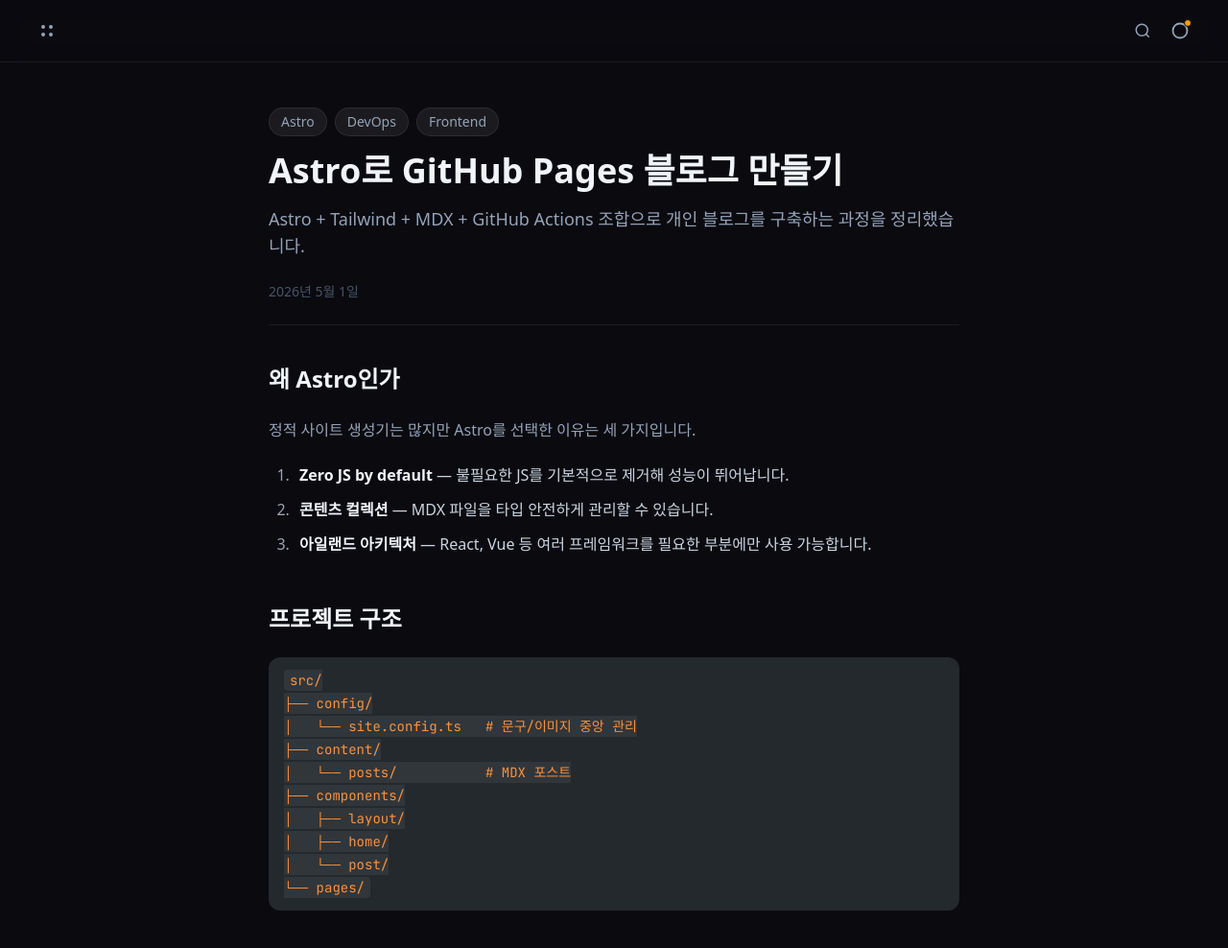
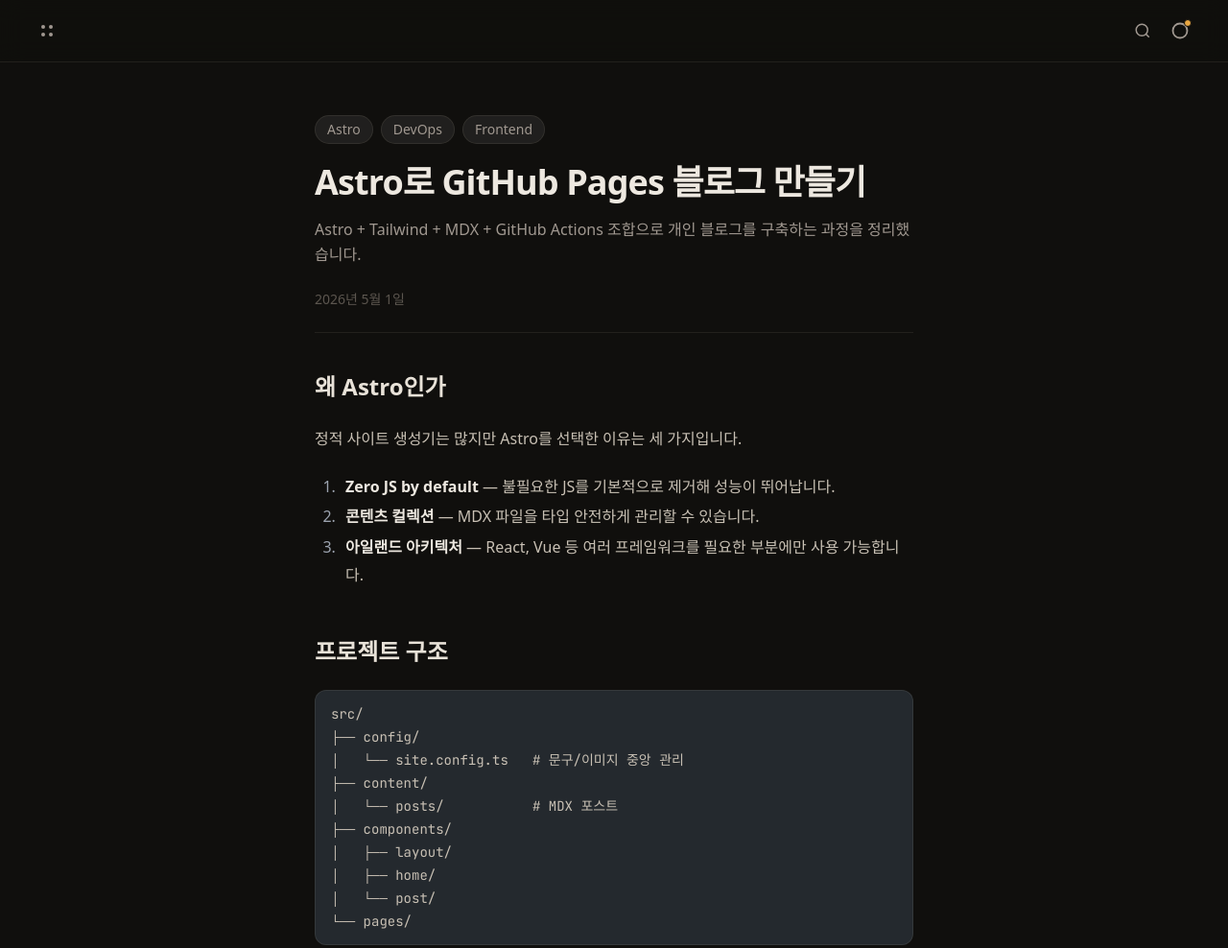
Before and after one commit to Ash-World/ash-world, an Astro site: page /ash-world/posts/astro-blog-setup in a window 1280 px wide. Shown: the top 988 px of the page at 96% size. Built offline with nearby package versions, Linux system fonts and the light colour scheme; Astro itself is replaced by a stand-in of ours; code samples lack their colours; a web font is replaced by a local one.

Commit message:
fix: theme

```diff
--- a/src/pages/posts/[slug].astro
+++ b/src/pages/posts/[slug].astro
@@ -22,20 +22,20 @@ const formattedDate = post.data.publishDate.toLocaleDateString('ko-KR', {
 ---
 
 <BaseLayout title={post.data.title} description={post.data.description}>
-  <article class="max-w-3xl mx-auto px-6 py-12">
+  <article class="max-w-2xl mx-auto px-6 py-14">
     <!-- 헤더 -->
     <header class="mb-10">
-      <div class="flex flex-wrap gap-2 mb-4">
+      <div class="flex flex-wrap gap-2 mb-5">
         {post.data.tags.map((tag) => (
           <TagPill tag={tag} href={`${base}tags/${tag}`} />
         ))}
       </div>
 
-      <h1 class="text-3xl sm:text-4xl font-bold text-text-primary leading-tight mb-4">
+      <h1 class="text-3xl sm:text-4xl font-bold text-text-primary leading-snug mb-4 tracking-tight">
         {post.data.title}
       </h1>
 
-      <p class="text-text-secondary text-lg mb-6">{post.data.description}</p>
+      <p class="text-text-secondary text-base leading-relaxed mb-6">{post.data.description}</p>
 
       <div class="flex items-center gap-4 text-text-muted text-sm border-b border-border-subtle pb-6">
         <time datetime={post.data.publishDate.toISOString()}>{formattedDate}</time>
@@ -59,21 +59,16 @@ const formattedDate = post.data.publishDate.toLocaleDateString('ko-KR', {
 
     <!-- 본문 -->
     <div class="prose prose-invert max-w-none
-      prose-headings:text-text-primary
-      prose-p:text-text-secondary prose-p:leading-relaxed
-      prose-a:text-accent-amber prose-a:no-underline hover:prose-a:underline
-      prose-strong:text-text-primary
-      prose-code:text-accent-warm prose-code:bg-white/[0.06] prose-code:px-1.5 prose-code:py-0.5 prose-code:rounded
-      prose-pre:rounded-xl prose-pre:my-6
-      prose-blockquote:border-accent-amber/40 prose-blockquote:text-text-secondary
-      prose-hr:border-border-subtle
-      prose-img:rounded-xl
+      prose-img:rounded-xl prose-img:shadow-lg
+      prose-pre:rounded-xl prose-pre:my-6 prose-pre:border prose-pre:border-border-subtle
+      prose-table:text-sm
+      prose-li:my-0.5
     ">
       <Content />
     </div>
 
     <!-- 푸터 네비게이션 -->
-    <div class="mt-12 pt-8 border-t border-border-subtle">
+    <div class="mt-14 pt-8 border-t border-border-subtle">
       <a
         href={`${base}posts`}
         class="text-text-secondary hover:text-accent-amber transition-colors duration-200 text-sm"
--- a/src/styles/global.css
+++ b/src/styles/global.css
@@ -56,14 +56,10 @@
 /* site.config.ts의 hero.backgroundImage에 이미지 경로를 지정하면 이 CSS는 무시됩니다 */
 .hero-gradient {
   background:
-    /* 하늘 */
-    radial-gradient(ellipse 120% 60% at 65% 20%, #c2410c 0%, #92400e 30%, #1c1917 60%, #0a0a0f 100%),
-    /* 구름 하이라이트 */
-    radial-gradient(ellipse 60% 40% at 70% 15%, #fb923c88 0%, transparent 60%),
-    /* 지평선 warm glow */
-    radial-gradient(ellipse 100% 30% at 50% 55%, #78350f44 0%, transparent 70%),
-    /* 대지 */
-    linear-gradient(to top, #0a0a0f 0%, #1c1917 35%, transparent 55%);
+    radial-gradient(ellipse 120% 60% at 65% 20%, #b83a0a 0%, #7c3208 30%, #1a1410 60%, #100f0d 100%),
+    radial-gradient(ellipse 60% 40% at 70% 15%, #e07b3a66 0%, transparent 60%),
+    radial-gradient(ellipse 100% 30% at 50% 55%, #6b2d0a33 0%, transparent 70%),
+    linear-gradient(to top, #100f0d 0%, #1a1410 35%, transparent 55%);
 }
 
 @layer components {
--- a/tailwind.config.mjs
+++ b/tailwind.config.mjs
@@ -5,23 +5,24 @@ export default {
     extend: {
       colors: {
         bg: {
-          primary: '#0a0a0f',
-          secondary: '#0d1117',
-          card: 'rgba(255,255,255,0.04)',
+          primary: '#100f0d',
+          secondary: '#161412',
+          card: 'rgba(255,248,235,0.04)',
+          article: 'rgba(255,248,235,0.025)',
         },
         accent: {
-          amber: '#f59e0b',
-          gold: '#d97706',
-          warm: '#fb923c',
+          amber: '#e8a742',
+          gold: '#c98a2a',
+          warm: '#e07b3a',
         },
         text: {
-          primary: '#f1f5f9',
-          secondary: '#94a3b8',
-          muted: '#475569',
+          primary: '#ede8e0',
+          secondary: '#a09890',
+          muted: '#5c564f',
         },
         border: {
-          subtle: 'rgba(255,255,255,0.08)',
-          hover: 'rgba(255,255,255,0.16)',
+          subtle: 'rgba(255,240,210,0.08)',
+          hover: 'rgba(255,240,210,0.15)',
         },
       },
       fontFamily: {
@@ -33,19 +34,57 @@ export default {
       },
       backgroundImage: {
         'gradient-radial': 'radial-gradient(var(--tw-gradient-stops))',
-        'gradient-amber': 'linear-gradient(135deg, #f59e0b, #fb923c)',
+        'gradient-amber': 'linear-gradient(135deg, #e8a742, #e07b3a)',
       },
       typography: {
         DEFAULT: {
           css: {
-            color: '#cbd5e1',
-            a: { color: '#f59e0b' },
-            strong: { color: '#f1f5f9' },
-            h1: { color: '#f1f5f9' },
-            h2: { color: '#f1f5f9' },
-            h3: { color: '#f1f5f9' },
-            code: { color: '#fb923c' },
-            'pre code': { color: '#cbd5e1' },
+            '--tw-prose-body': '#c8c0b4',
+            '--tw-prose-headings': '#ede8e0',
+            '--tw-prose-lead': '#a09890',
+            '--tw-prose-links': '#e8a742',
+            '--tw-prose-bold': '#ede8e0',
+            '--tw-prose-counters': '#7a7068',
+            '--tw-prose-bullets': '#5c564f',
+            '--tw-prose-hr': 'rgba(255,240,210,0.10)',
+            '--tw-prose-quotes': '#a09890',
+            '--tw-prose-quote-borders': 'rgba(232,167,66,0.35)',
+            '--tw-prose-captions': '#7a7068',
+            '--tw-prose-code': '#e07b3a',
+            '--tw-prose-pre-code': '#c8c0b4',
+            '--tw-prose-pre-bg': 'rgba(0,0,0,0.35)',
+            '--tw-prose-th-borders': 'rgba(255,240,210,0.12)',
+            '--tw-prose-td-borders': 'rgba(255,240,210,0.07)',
+            color: '#c8c0b4',
+            lineHeight: '1.85',
+            a: { color: '#e8a742', textDecoration: 'none' },
+            'a:hover': { textDecoration: 'underline' },
+            strong: { color: '#ede8e0' },
+            h1: { color: '#ede8e0', fontWeight: '700' },
+            h2: { color: '#e8e2d8', fontWeight: '600' },
+            h3: { color: '#e0d9ce', fontWeight: '600' },
+            h4: { color: '#d8d0c4' },
+            blockquote: {
+              borderLeftColor: 'rgba(232,167,66,0.35)',
+              color: '#a09890',
+              fontStyle: 'normal',
+            },
+            code: {
+              color: '#e07b3a',
+              backgroundColor: 'rgba(255,248,235,0.06)',
+              padding: '0.15em 0.4em',
+              borderRadius: '0.25rem',
+              fontWeight: '400',
+            },
+            'code::before': { content: '""' },
+            'code::after': { content: '""' },
+            'pre code': { color: '#c8c0b4', backgroundColor: 'transparent', padding: '0' },
+            img: {
+              borderRadius: '0.75rem',
+            },
+            hr: { borderColor: 'rgba(255,240,210,0.10)' },
+            table: { fontSize: '0.9em' },
+            th: { color: '#ede8e0' },
           },
         },
       },
```
